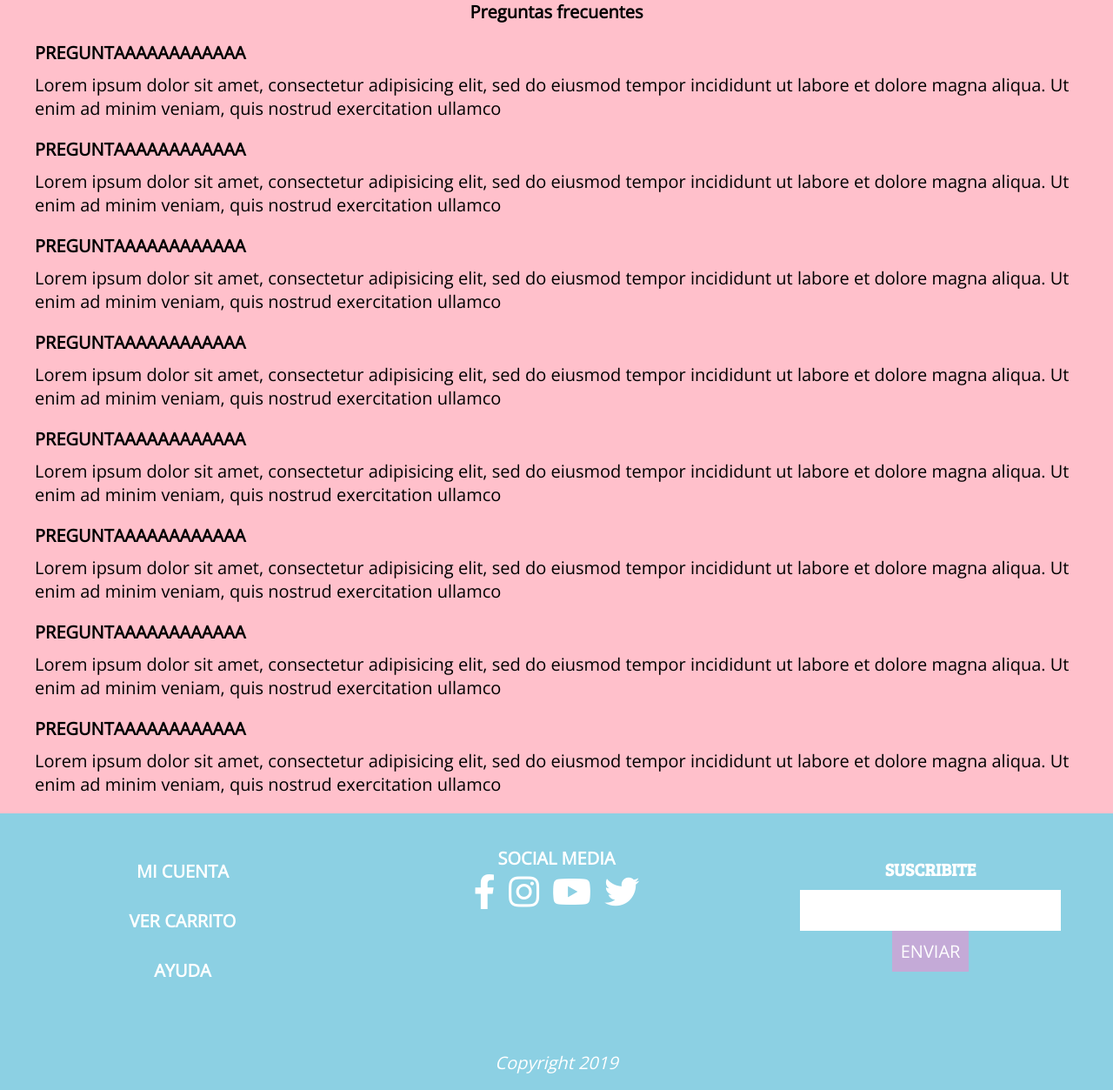
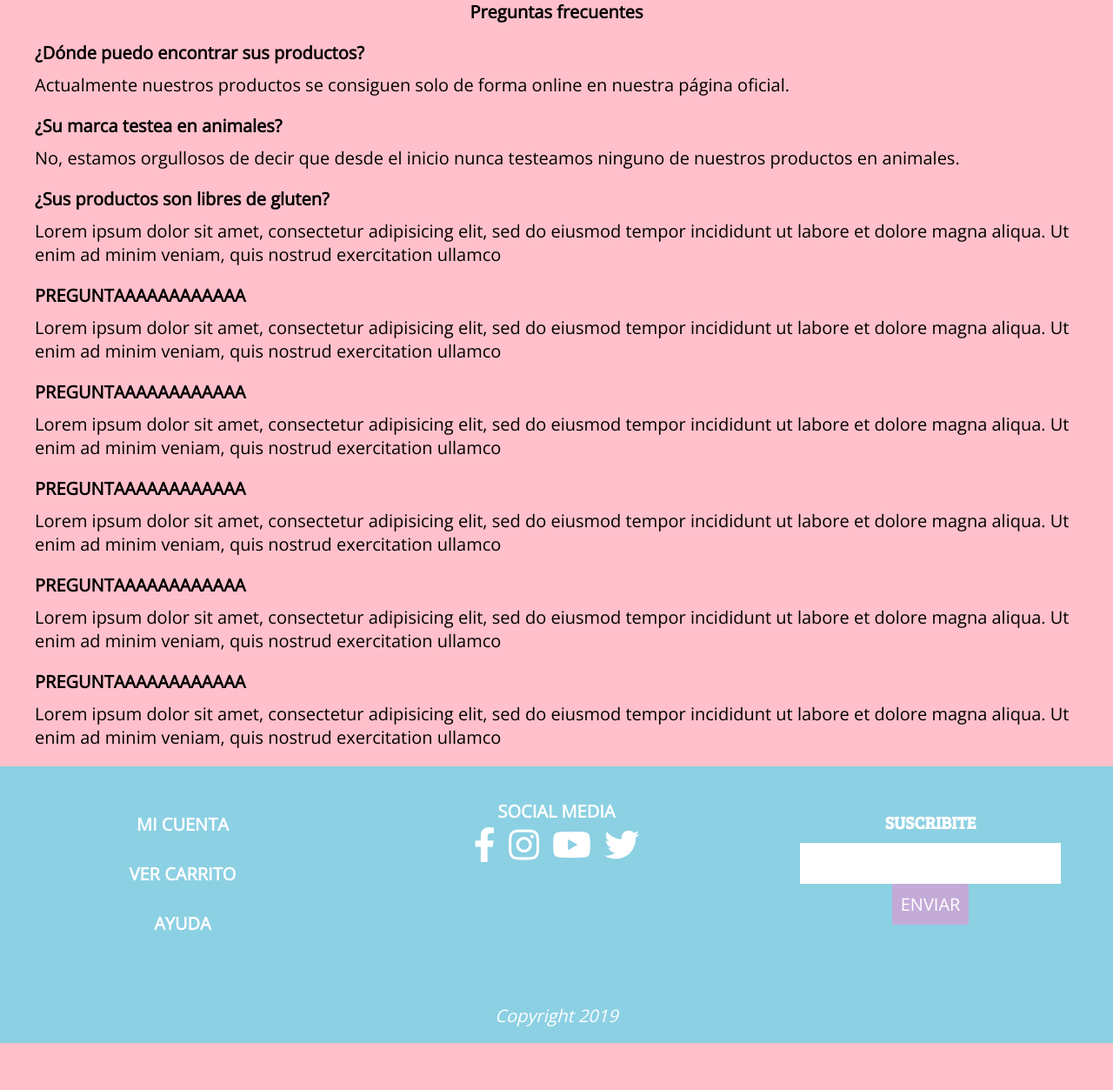
Before and after one commit to jessica-galvan/E-Commerce, a PHP site: page /ayuda.php in a window 1280 px wide. Shown: the part 120-1373 px from the top of the page at 87% size. After the commit the page ends 1319 px from the top, so only its background shows below. Run offline with PHP 8.4, Linux system fonts and the light colour scheme; some libraries are stand-ins or nearby versions.

Commit message:
puse algunas preguntas y respuestas ya terminadas

```diff
--- a/ayuda.php
+++ b/ayuda.php
@@ -33,30 +33,30 @@
 
               <section class="cajaDePregunta">
                     <div class="preguntas">
-                        <h2>PREGUNTAAAAAAAAAAAA</h2>
+                        <h2>¿Dónde puedo encontrar sus productos?</h2>
 
                     </div>
 
                     <div class="respuestas">
-                          <p>Lorem ipsum dolor sit amet, consectetur adipisicing elit, sed do eiusmod tempor incididunt ut labore et dolore magna aliqua. Ut enim ad minim veniam, quis nostrud exercitation ullamco </p>
+                          <p>Actualmente nuestros productos se consiguen solo de forma online en nuestra página oficial.</p>
                     </div>
                   </section>
 
               <section class="cajaDePregunta">
 
                     <div class="preguntas">
-                        <h2>PREGUNTAAAAAAAAAAAA</h2>
+                        <h2>¿Su marca testea en animales?</h2>
 
                     </div>
 
                     <div class="respuestas">
-                          <p>Lorem ipsum dolor sit amet, consectetur adipisicing elit, sed do eiusmod tempor incididunt ut labore et dolore magna aliqua. Ut enim ad minim veniam, quis nostrud exercitation ullamco </p>
+                          <p>No, estamos orgullosos de decir que desde el inicio nunca testeamos  ninguno de nuestros productos en animales. </p>
                     </div>
               </section>
                <section class="cajaDePregunta">
 
                     <div class="preguntas">
-                        <h2>PREGUNTAAAAAAAAAAAA</h2>
+                        <h2>¿Sus productos son libres de gluten?</h2>
 
                     </div>
 
```
